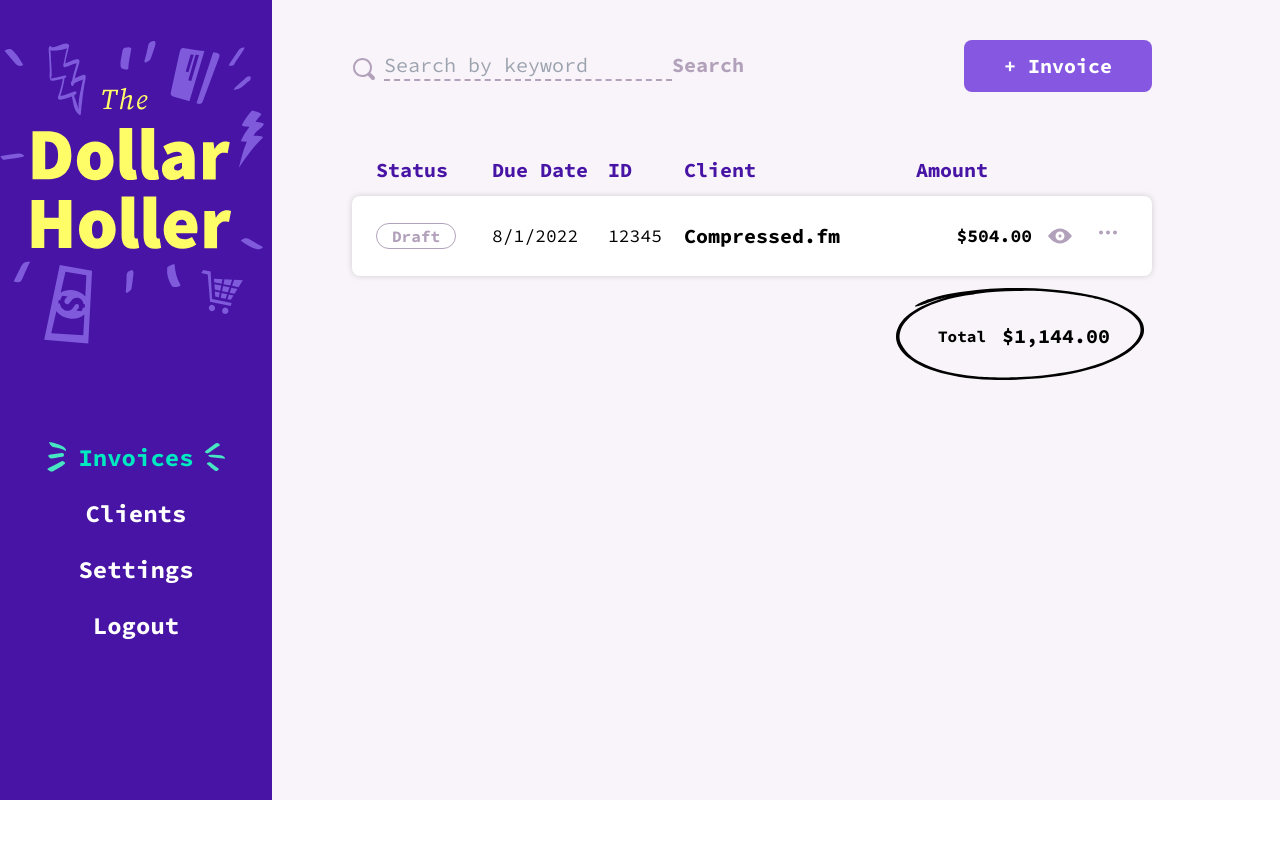
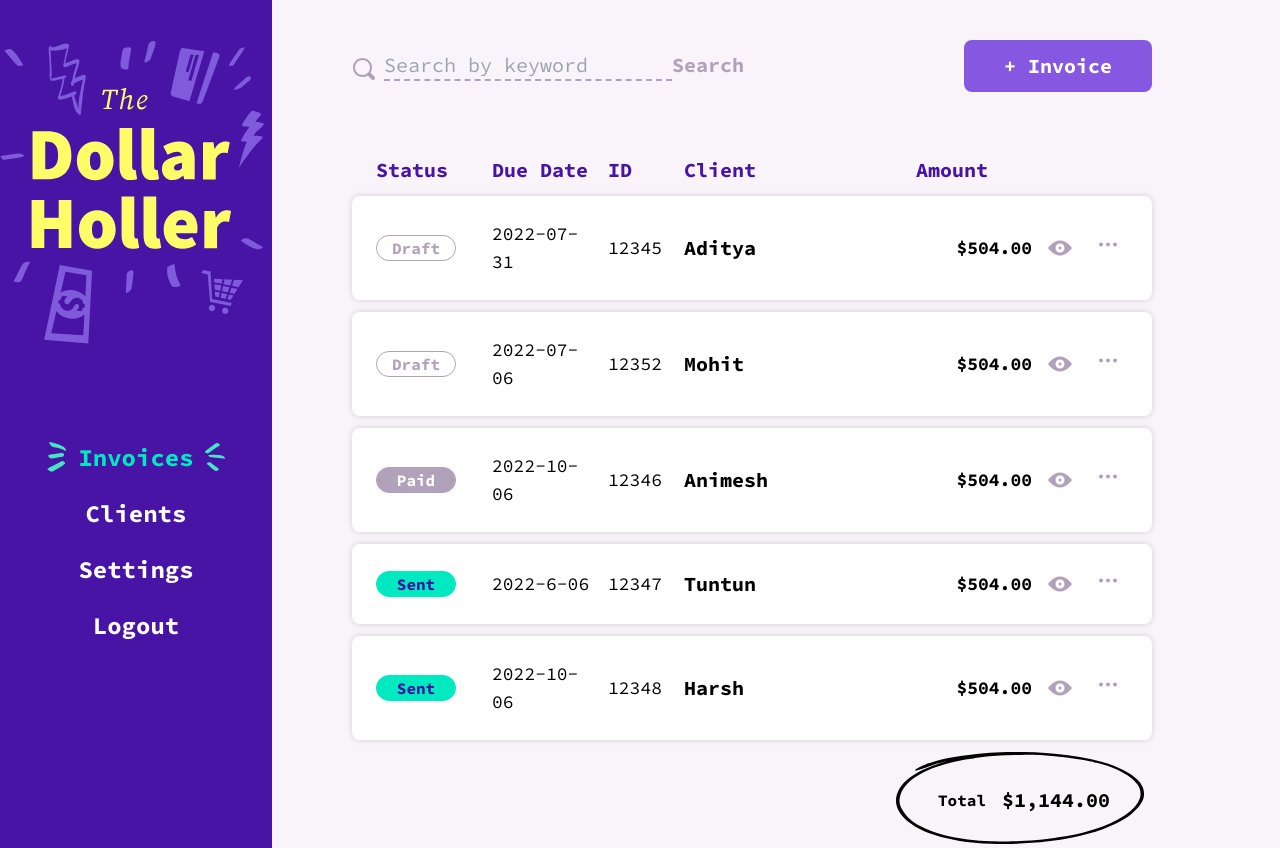
Before and after one commit to adityash1/invoice-manager, a SvelteKit app: page /invoices in a window 1280 px wide. Before the commit the page ends 800 px from the top, so only its background shows below. Built offline with nearby package versions, Linux system fonts and the light colour scheme.

Commit message:
feat: types & seeded invoice list data

```diff
--- a/src/app.css
+++ b/src/app.css
@@ -14,7 +14,7 @@
   }
 }
 
-@layer cmoponents {
+@layer components {
   .invoice-table {
     @apply  grid grid-cols-invoiceTableMobile lg:grid-cols-invoiceTable gap-x-4 px-4 lg:px-6 mb-3 w-full
   }
--- /dev/null
+++ b/src/enums.ts
@@ -0,0 +1,10 @@
+export enum InvoiceStatus {
+    draft = 'draft',
+    sent = 'sent',
+    paid = 'paid'
+}
+
+export enum ClientStatus {
+    active = 'active',
+    archived = 'archived'
+}
--- /dev/null
+++ b/src/lib/stores/InvoiceStore.ts
@@ -0,0 +1,8 @@
+import { writable } from "svelte/store";
+import data from "../../seed.json"
+
+export const invoices = writable<Invoice[]>([]);
+
+export const loadInvoices = () => {
+  invoices.set(data.invoices)
+}
--- a/src/routes/(dashboard)/invoices/+page.svelte
+++ b/src/routes/(dashboard)/invoices/+page.svelte
@@ -1,16 +1,19 @@
 <script lang="ts">
   import CircledAmount from '$lib/components/CircledAmount.svelte';
-  import ThreeDots from '$lib/components/Icon/ThreeDots.svelte';
-  import View from '$lib/components/Icon/View.svelte';
   import Search from '$lib/components/Search.svelte';
-  import Tag from '$lib/components/Tag.svelte';
+  import { invoices, loadInvoices } from '$lib/stores/InvoiceStore';
+  import { onMount } from 'svelte';
+  import InvoiceRow from './InvoiceRow.svelte';
 
   // No-op to prevent linter from removing import
   CircledAmount && CircledAmount;
-  ThreeDots && ThreeDots;
-  View && View;
   Search && Search;
-  Tag && Tag;
+  InvoiceRow && InvoiceRow;
+  invoices && invoices;
+
+  onMount(() => {
+    loadInvoices();
+  });
 </script>
 
 <svelte:head>
@@ -46,21 +49,9 @@
   </div>
 
   <!-- invoices -->
-  <div
-    class="invoice-table invoice-row shadow-tableRow items-center rounded-lg bg-white py-3 lg:py-6"
-  >
-    <div class="status"><Tag className="ml-auto lg:ml-0" label="draft" /></div>
-    <div class="dueDate text-sm lg:text-lg">8/1/2022</div>
-    <div class="invoiceNumber text-sm lg:text-lg">12345</div>
-    <div class="clientName text-base font-bold lg:text-xl">Compressed.fm</div>
-    <div class="amount text-right font-mono text-sm font-bold lg:text-lg">$504.00</div>
-    <div class="center viewButton hidden text-sm lg:block lg:text-lg">
-      <a href="#" class="text-pastelPurple hover:text-daisyBush"><View /></a>
-    </div>
-    <div class="center moreButton hidden text-sm lg:block lg:text-lg">
-      <button class=" text-pastelPurple hover:text-daisyBush"><ThreeDots /></button>
-    </div>
-  </div>
+  {#each $invoices as invoice}
+    <InvoiceRow {invoice} />
+  {/each}
 </div>
 
 <CircledAmount label="Total" amount="$1,144.00" />
@@ -69,45 +60,4 @@
   .table-header h3 {
     @apply text-xl font-black leading-snug;
   }
-
-  .invoice-row {
-    grid-template-areas:
-      'invoiceNumber invoiceNumber'
-      'clientName amount'
-      'dueDate status';
-  }
-
-  @media (min-width: 1024px) {
-    .invoice-row {
-      grid-template-areas: 'status dueDate invoiceNumber clientName amount viewButton moreButton';
-    }
-  }
-
-  .invoice-row .status {
-    grid-area: status;
-  }
-
-  .invoice-row .dueDate {
-    grid-area: dueDate;
-  }
-
-  .invoice-row .invoiceNumber {
-    grid-area: invoiceNumber;
-  }
-
-  .invoice-row .clientName {
-    grid-area: clientName;
-  }
-
-  .invoice-row .amount {
-    grid-area: amount;
-  }
-
-  .invoice-row .viewButton {
-    grid-area: viewButton;
-  }
-
-  .invoice-row .moreButton {
-    grid-area: moreButton;
-  }
 </style>
--- /dev/null
+++ b/src/routes/(dashboard)/invoices/InvoiceRow.svelte
@@ -0,0 +1,66 @@
+<script lang="ts">
+  import ThreeDots from '$lib/components/Icon/ThreeDots.svelte';
+  import View from '$lib/components/Icon/View.svelte';
+  import Tag from '$lib/components/Tag.svelte';
+
+  export let invoice: Invoice;
+</script>
+
+<div
+  class="invoice-table invoice-row items-center rounded-lg bg-white py-3 shadow-tableRow lg:py-6"
+>
+  <div class="status"><Tag className="ml-auto lg:ml-0" label={invoice.invoiceStatus} /></div>
+  <div class="dueDate text-sm lg:text-lg">{invoice.dueDate}</div>
+  <div class="invoiceNumber text-sm lg:text-lg">{invoice.invoiceNumber}</div>
+  <div class="clientName text-base font-bold lg:text-xl">{invoice.client.name}</div>
+  <div class="amount text-right font-mono text-sm font-bold lg:text-lg">$504.00</div>
+  <div class="center viewButton hidden text-sm lg:block lg:text-lg">
+    <a href="#" class="text-pastelPurple hover:text-daisyBush"><View /></a>
+  </div>
+  <div class="center moreButton hidden text-sm lg:block lg:text-lg">
+    <button class=" text-pastelPurple hover:text-daisyBush"><ThreeDots /></button>
+  </div>
+</div>
+
+<style lang="postcss">
+  .invoice-row {
+    grid-template-areas:
+      'invoiceNumber invoiceNumber'
+      'clientName amount'
+      'dueDate status';
+  }
+
+  @media (min-width: 1024px) {
+    .invoice-row {
+      grid-template-areas: 'status dueDate invoiceNumber clientName amount viewButton moreButton';
+    }
+  }
+
+  .invoice-row .status {
+    grid-area: status;
+  }
+
+  .invoice-row .dueDate {
+    grid-area: dueDate;
+  }
+
+  .invoice-row .invoiceNumber {
+    grid-area: invoiceNumber;
+  }
+
+  .invoice-row .clientName {
+    grid-area: clientName;
+  }
+
+  .invoice-row .amount {
+    grid-area: amount;
+  }
+
+  .invoice-row .viewButton {
+    grid-area: viewButton;
+  }
+
+  .invoice-row .moreButton {
+    grid-area: moreButton;
+  }
+</style>
--- /dev/null
+++ b/src/seed.json
@@ -0,0 +1,157 @@
+{
+    "invoices": [
+        {
+            "client": {
+                "city": "NewCity",
+                "clientStatus": "active",
+                "email": "new@example.com",
+                "id": "10",
+                "name": "Aditya",
+                "state": "NY",
+                "street": "456 New Street",
+                "zip": "67890"
+            },
+            "createdAt": "2022-07-01",
+            "dueDate": "2022-07-31",
+            "id": "1",
+            "invoiceNumber": "12345",
+            "invoiceStatus": "draft",
+            "issueDate": "2022-07-01",
+            "lineItems": [
+                {
+                    "amount": 500,
+                    "description": "New Service #1",
+                    "id": "10",
+                    "quantity": 2
+                },
+                {
+                    "amount": 1000,
+                    "description": "New Service #2",
+                    "id": "20",
+                    "quantity": 2
+                }
+            ],
+            "notes": "New notes.",
+            "subject": "New Services",
+            "terms": "New terms."
+        },
+        {
+            "client": {
+                "city": "AnotherCity",
+                "clientStatus": "active",
+                "email": "another@example.com",
+                "id": "20",
+                "name": "Mohit",
+                "state": "CA",
+                "street": "789 Another Street",
+                "zip": "54321"
+            },
+            "createdAt": "2022-07-01",
+            "dueDate": "2022-07-06",
+            "id": "2",
+            "invoiceNumber": "12352",
+            "invoiceStatus": "draft",
+            "issueDate": "2022-07-08",
+            "lineItems": [
+                {
+                    "amount": 1500,
+                    "description": "Another Service #1",
+                    "id": "30",
+                    "quantity": 3
+                },
+                {
+                    "amount": 2000,
+                    "description": "Another Service #2",
+                    "id": "40",
+                    "quantity": 3
+                }
+            ],
+            "subject": "Another Services"
+        },
+        {
+            "client": {
+                "city": "PendingCity",
+                "clientStatus": "active",
+                "email": "pending@example.com",
+                "id": "30",
+                "name": "Animesh",
+                "state": "TX",
+                "street": "123 Pending Street",
+                "zip": "12345"
+            },
+            "createdAt": "2022-07-01",
+            "dueDate": "2022-10-06",
+            "id": "5",
+            "invoiceNumber": "12346",
+            "invoiceStatus": "paid",
+            "issueDate": "2022-07-01",
+            "lineItems": [
+                {
+                    "amount": 700,
+                    "description": "Pending Service #1",
+                    "id": "50",
+                    "quantity": 1
+                },
+                {
+                    "amount": 1500,
+                    "description": "Pending Service #2",
+                    "id": "60",
+                    "quantity": 1
+                }
+            ],
+            "subject": "Pending Services"
+        },
+        {
+            "client": {
+                "city": "NewCity",
+                "email": "new@example.com",
+                "id": "10",
+                "name": "Tuntun",
+                "state": "NY",
+                "street": "456 New Street",
+                "zip": "67890"
+            },
+            "createdAt": "2022-07-01",
+            "dueDate": "2022-6-06",
+            "id": "7",
+            "invoiceNumber": "12347",
+            "invoiceStatus": "sent",
+            "issueDate": "2022-07-01",
+            "lineItems": [
+                {
+                    "amount": 5000000,
+                    "description": "Website Design",
+                    "id": "4",
+                    "quantity": 1
+                }
+            ],
+            "subject": "Website"
+        },
+        {
+            "client": {
+                "city": "NewCity",
+                "email": "new@example.com",
+                "id": "10",
+                "name": "Harsh",
+                "state": "NY",
+                "street": "456 New Street",
+                "zip": "67890"
+            },
+            "createdAt": "2022-07-06",
+            "dueDate": "2022-10-06",
+            "id": "5",
+            "invoiceNumber": "12348",
+            "invoiceStatus": "sent",
+            "issueDate": "2022-07-06",
+            "lineItems": [
+                {
+                    "amount": 1000000,
+                    "description": "Website Development",
+                    "id": "1",
+                    "quantity": 1
+                }
+            ],
+            "subject": "Website"
+        }
+    ]
+}
```
Also changed, not shown: src/global.d.ts (added, +31 -0 lines).
